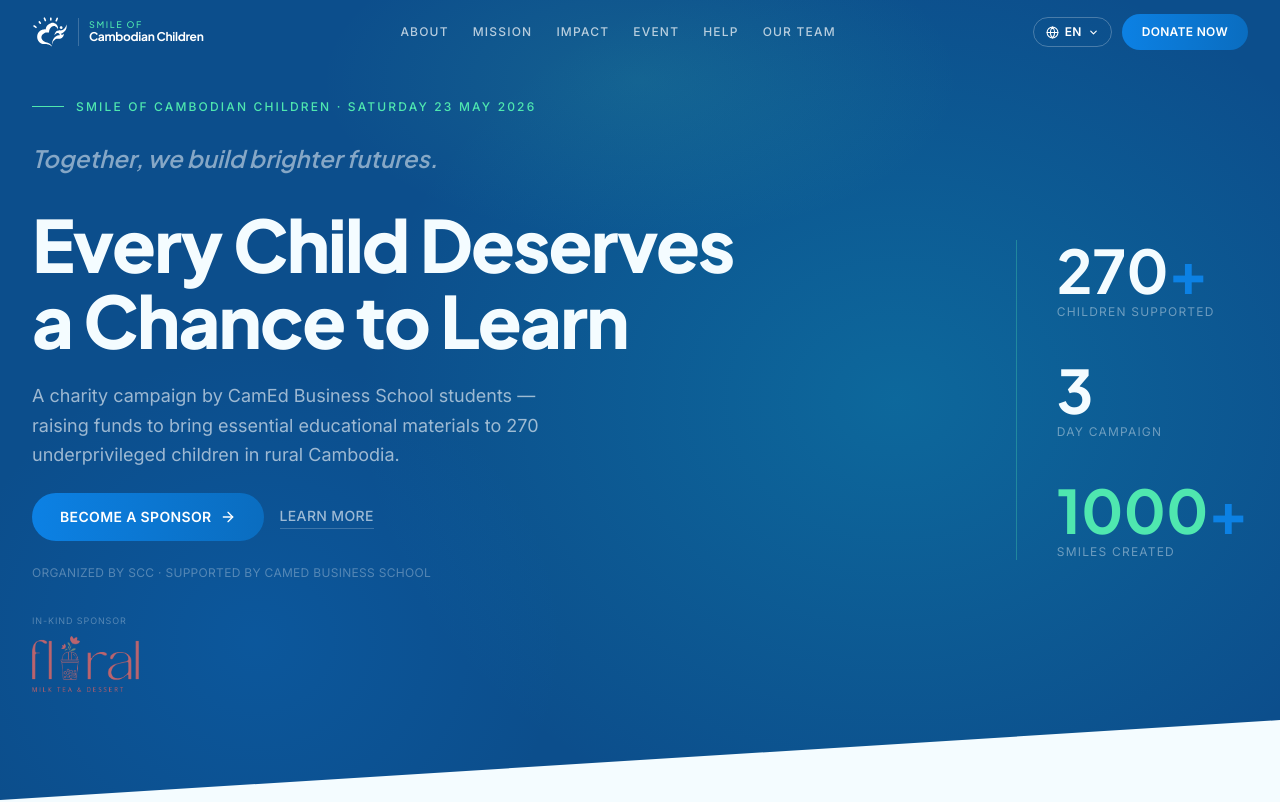
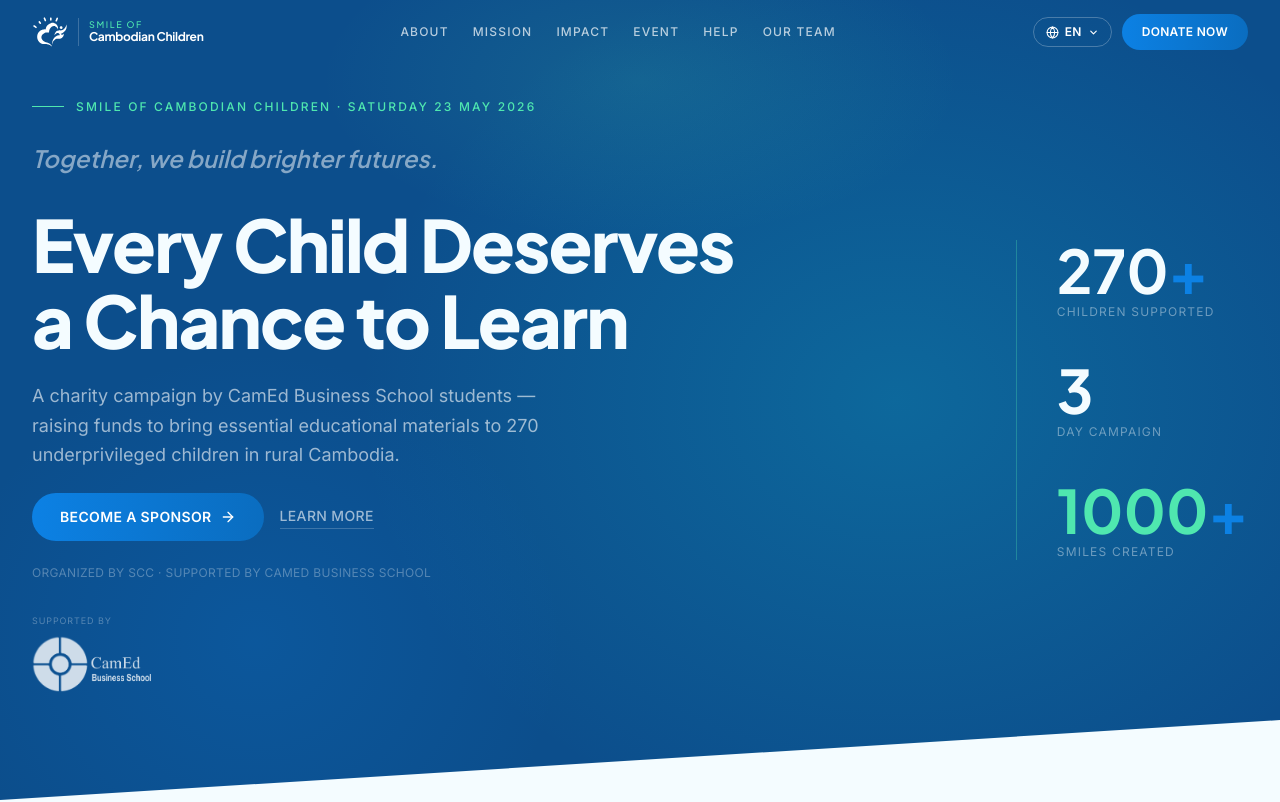
Before and after one commit to lyheang369/scc-charity, a React (Vite) app: page / in a window 1280 px wide. Shown: the top 802 px of the page. Built offline with nearby package versions, Linux system fonts and the light colour scheme.

Commit message:
fix: slow logo carousel interval to 4s

```diff
--- a/src/components/Hero.jsx
+++ b/src/components/Hero.jsx
@@ -72,7 +72,7 @@ function LogoCarousel() {
         setIdx((prev) => (prev + 1) % LOGO_ENTRIES.length)
         setVisible(true)
       }, 500)
-    }, 2500)
+    }, 4000)
     return () => {
       clearInterval(intervalId)
       clearTimeout(timeoutId)
```
